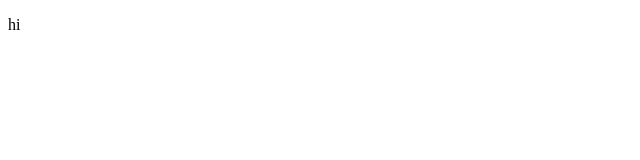
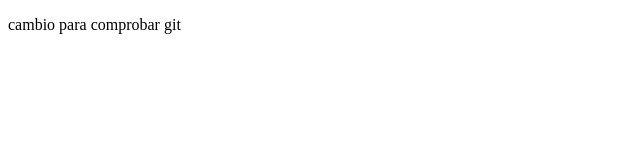
Before and after one commit to Juanse92/proyectoDemoCursoPrework, a plain HTML site: page index.html in a window 1280 px wide. Shown: the whole page, without its empty margins (0-640 px from the left). Drawn offline with Linux system fonts and the light colour scheme.

Commit message:
Cambios para comprobar git

```diff
--- a/index.html
+++ b/index.html
@@ -8,7 +8,7 @@
 </head>
 <body>
     <p>
-        hi
+        cambio para comprobar git
     </p>
 </body>
 </html>
```
